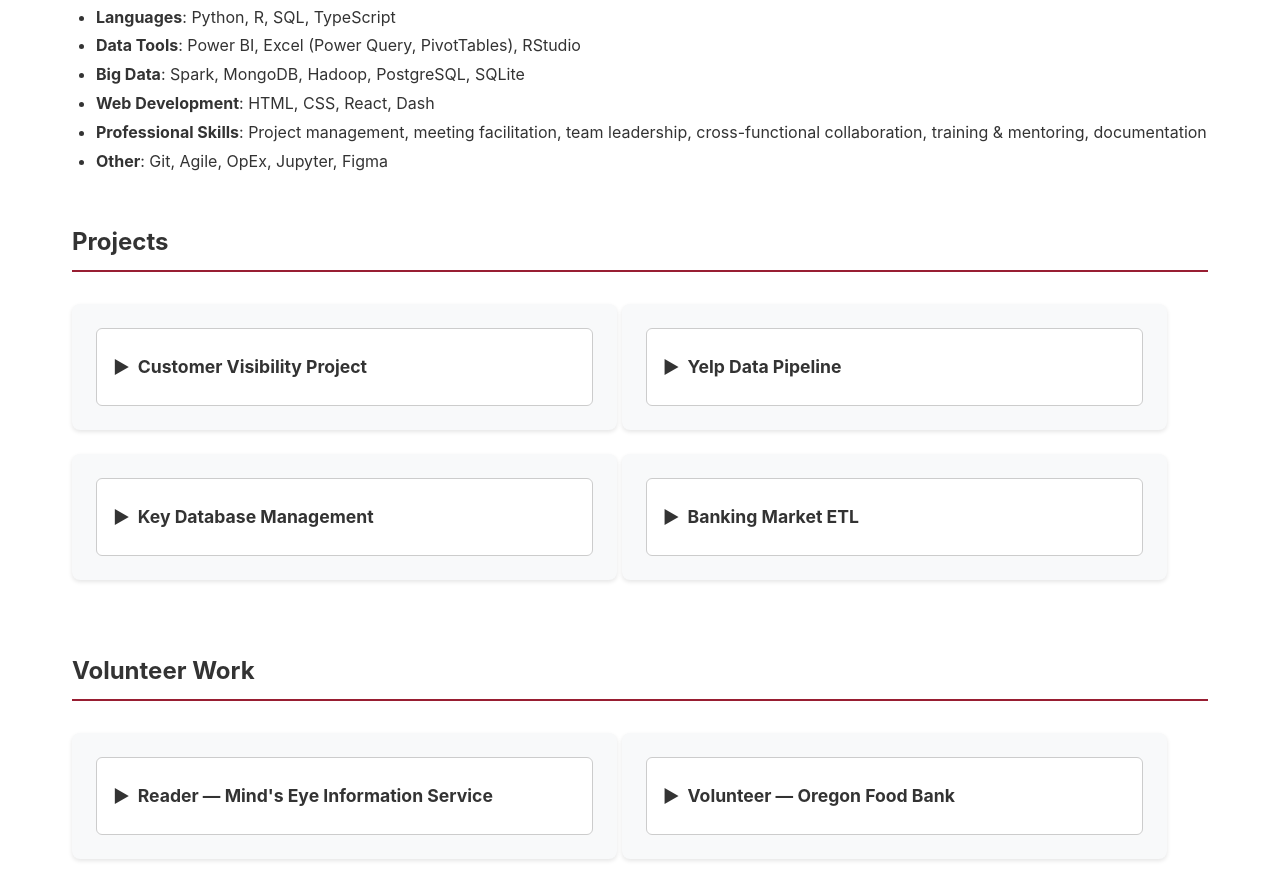
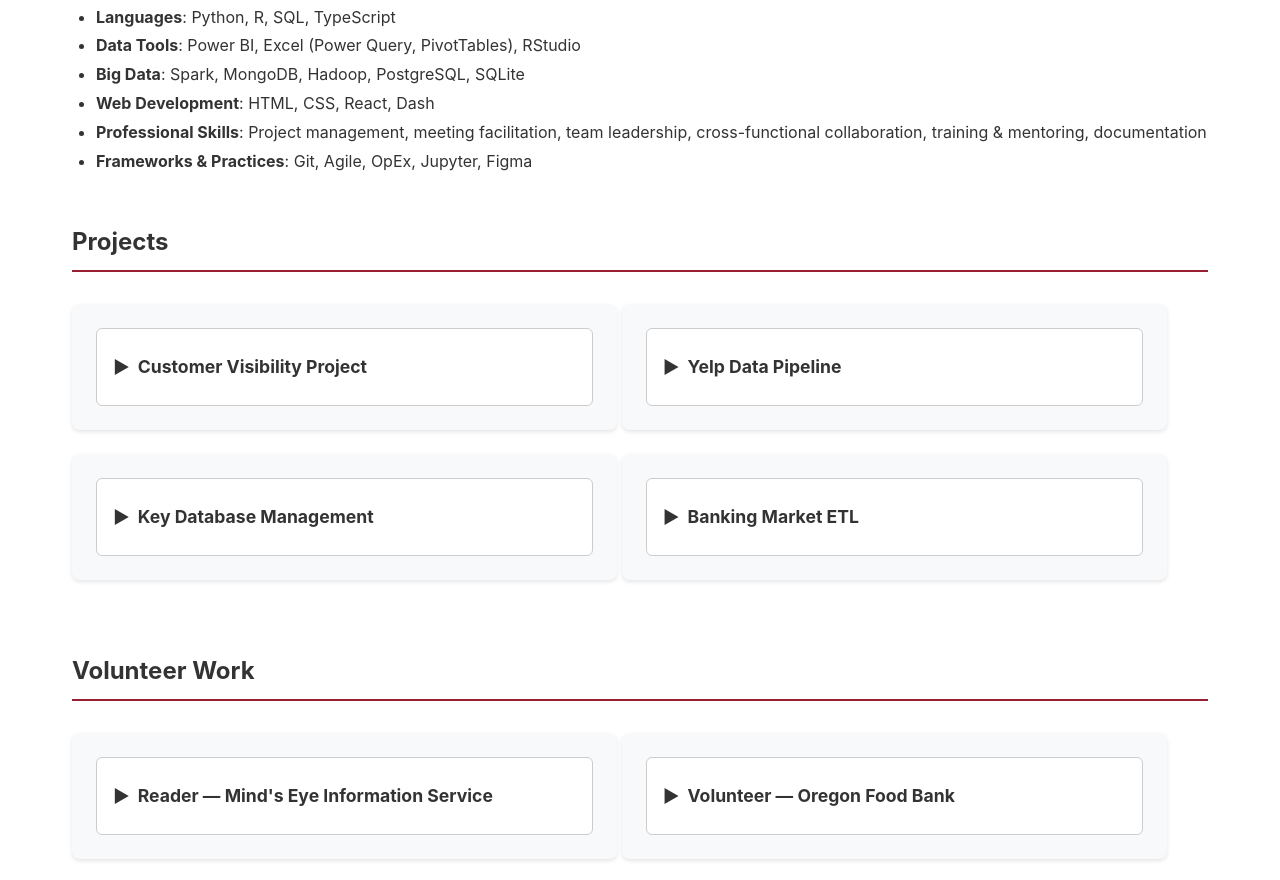
Before and after one commit to bestboy1979/bestboy1979.github.io, a plain HTML site: page index.html in a window 1280 px wide. Shown: the part 1450-2330 px from the top of the page. Drawn offline with Linux system fonts and the light colour scheme.

Commit message:
Update index.html

```diff
--- a/index.html
+++ b/index.html
@@ -241,7 +241,7 @@
     <li><strong>Big Data</strong>: Spark, MongoDB, Hadoop, PostgreSQL, SQLite</li>
     <li><strong>Web Development</strong>: HTML, CSS, React, Dash</li>
     <li><strong>Professional Skills</strong>: Project management, meeting facilitation, team leadership, cross-functional collaboration, training & mentoring, documentation</li>
-    <li><strong>Other</strong>: Git, Agile, OpEx, Jupyter, Figma</li>
+    <li><strong>Frameworks & Practices</strong>: Git, Agile, OpEx, Jupyter, Figma</li>
   </ul>
 </section>
 
```
